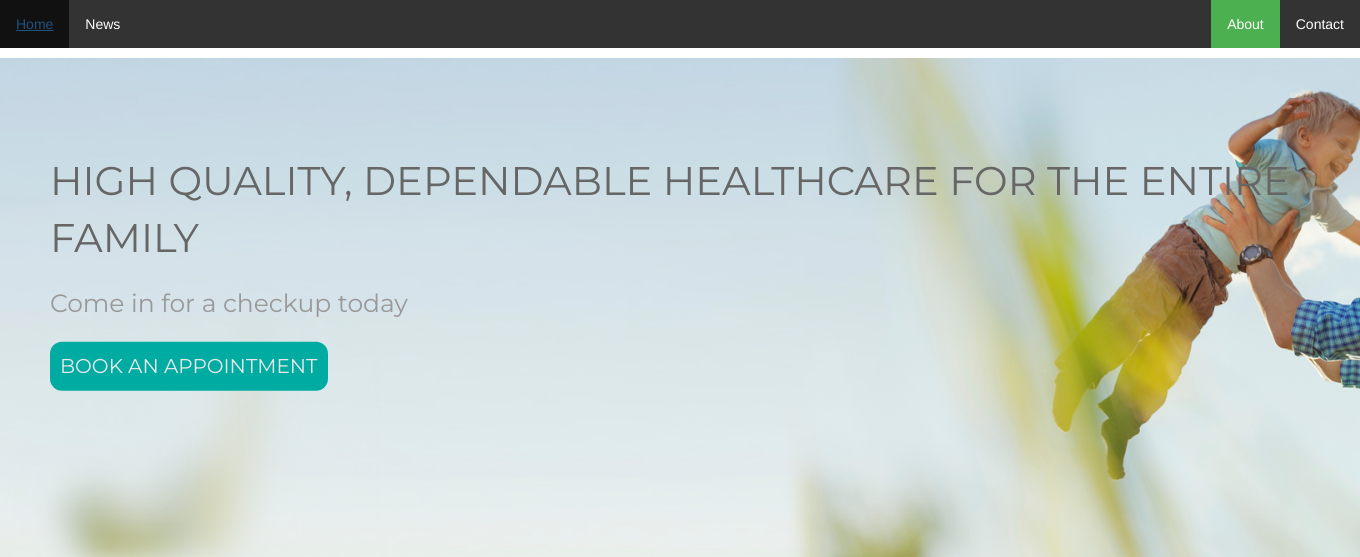
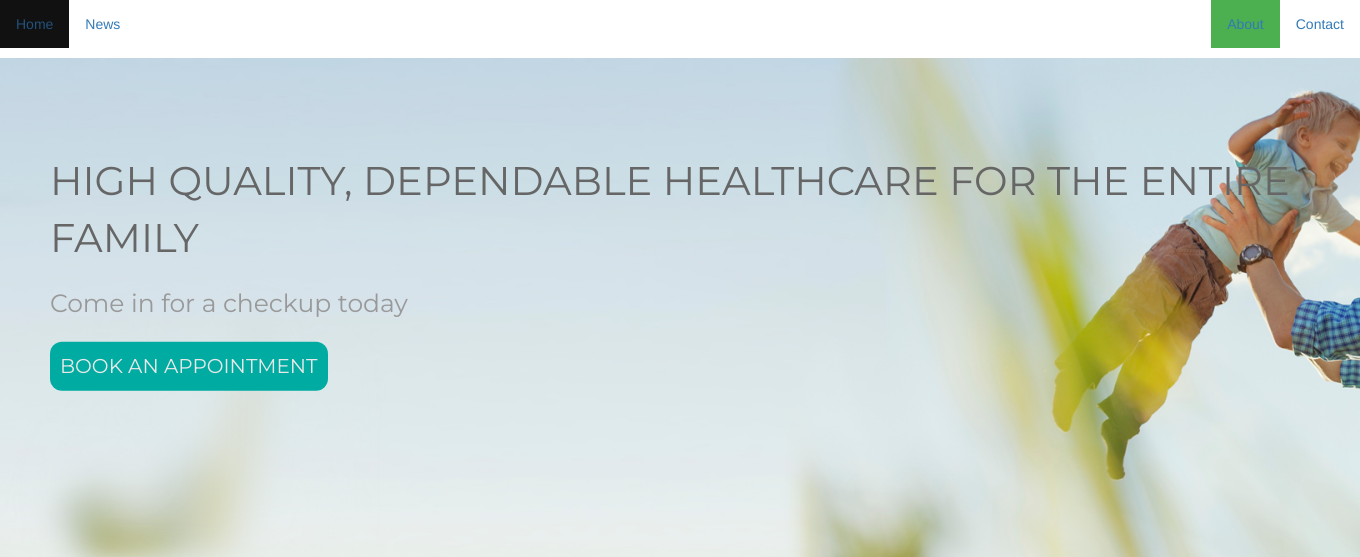
Before and after one commit to MatekDesign/CalamvaleMedical, a PHP site: page / in a window 1360 px wide; the page is wider, and only the part inside the window is pictured. Shown: the top 557 px of that part. Run offline with PHP 8.4, Linux system fonts and the light colour scheme.

Commit message:
Updated things here and there

```diff
--- a/resources/header.css
+++ b/resources/header.css
@@ -7,6 +7,8 @@
     background-position: fixed;
     font-family: 'Montserrat';
     font-size: 40px;
+    top: -100px;
+    display: block;
 }
 .header-vertical-align {
     position: relative;
@@ -30,7 +32,7 @@
     font-size: 25px;
     margin-top: 20px;
 }
-@media only screen and (min-width: 500px) {
+@media only screen and (min-width: 900px) {
     .header-vertical-align span {
         width: 100%;
     }
--- a/resources/navbar.css
+++ b/resources/navbar.css
@@ -3,7 +3,7 @@ ul {
     margin: 0;
     padding: 0;
     overflow: hidden;
-    background-color: #333;
+    background-color: #fff;
 }
 
 li {
@@ -12,7 +12,7 @@ li {
 
 li a {
     display: block;
-    color: white;
+    color: ;
     text-align: center;
     padding: 14px 16px;
     text-decoration: none;
@@ -20,6 +20,7 @@ li a {
 
 li a:hover:not(.active) {
     background-color: #111;
+    text-decoration: none;
 }
 
 .active {
```
